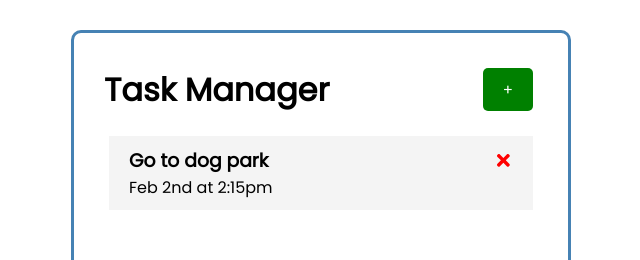
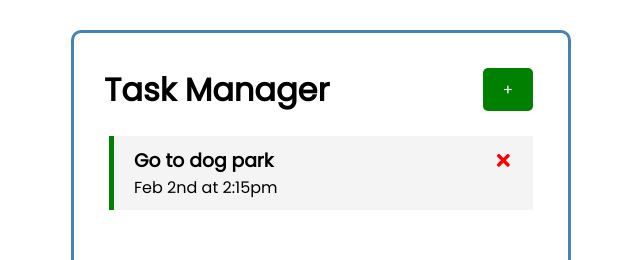
Before and after one commit to lukeqanderson/task-manager, a React (Create React App) app: page / in a window 1280 px wide. Shown: the top 260 px of the page, without its empty margins (319-959 px from the left). Built offline with nearby package versions, Linux system fonts and the light colour scheme.

Commit message:
added toggle function for reminder on user double click

```diff
--- a/src/App.js
+++ b/src/App.js
@@ -16,11 +16,16 @@
     setTasks(tasks.filter((task) => task.id !== id));
   }
 
+  const toggleReminder = (id) => {
+    setTasks(tasks.map((task) => task.id === id
+    ? { ...task, reminder: !task.reminder } : task))
+  }
+
   return (
     <div className="container">
       <Header/>
       {tasks.length > 0 ? <Tasks tasks={tasks}
-      onDelete={deleteTask}/> : 'No Tasks'}
+      onDelete={deleteTask} onToggle={toggleReminder}/> : 'No Tasks'}
     </div>
   );
 }
--- a/src/components/Task.js
+++ b/src/components/Task.js
@@ -1,8 +1,8 @@
 import { FaTimes } from 'react-icons/fa'
 
-const Task = ({ task, onDelete }) => {
+const Task = ({ task, onDelete, onToggle }) => {
     return (
-        <div className = "task">
+        <div className = {`task ${task.reminder ? `reminder` : ``}`} onDoubleClick={() => onToggle(task.id)}>
             <h3>{task.text}
             <FaTimes style={{color:'red', cursor: 'pointer'}}
             onClick = {() => onDelete(task.id)}/>
--- a/src/components/Tasks.js
+++ b/src/components/Tasks.js
@@ -1,11 +1,14 @@
 import Task from './Task'
 
-const Tasks = ({ tasks, onDelete }) => {
+const Tasks = ({ tasks, onDelete, onToggle }) => {
 
     return (
         <>
             {tasks.map((task) => (
-            <Task key={task.id} task={task} onDelete = {onDelete}/>
+            <Task key={task.id} task={task}
+            onDelete = {onDelete}
+            onToggle = {onToggle}/>
+
             ))}
         </>
     )
```
